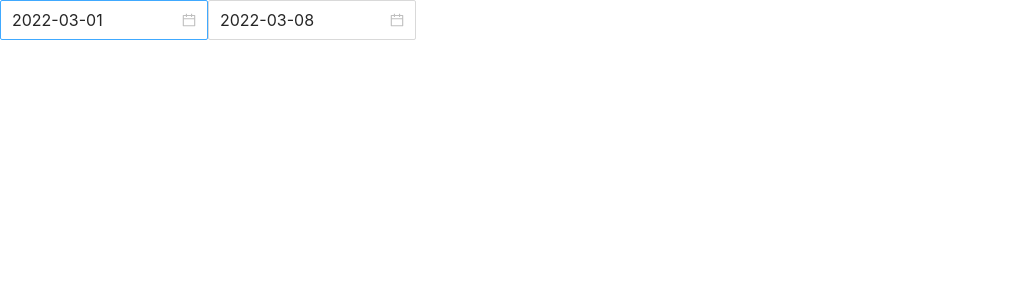
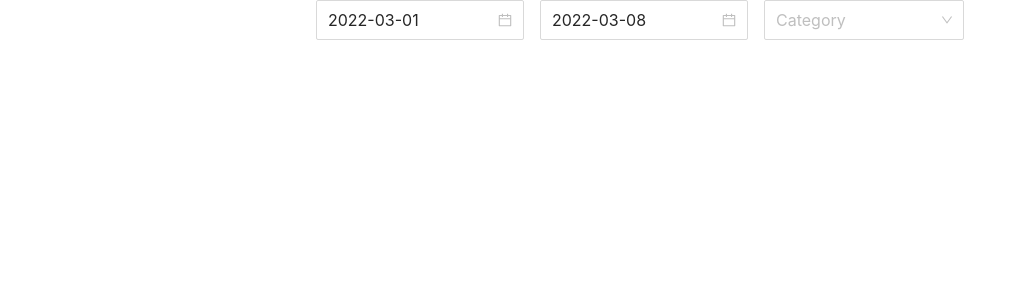
Before and after one commit to romantech/shopping-insight, a React (Create React App) app: page / in a window 1280 px wide. Shown: the top 300 px of the page, without its empty margins (0-1027 px from the left). Built offline with nearby package versions, Linux system fonts and the light colour scheme.

Commit message:
:triangular_flag_on_post: Add: 카테고리 선택 Hook 추가

```diff
--- a/src/components/FormOptions.tsx
+++ b/src/components/FormOptions.tsx
@@ -1,17 +1,29 @@
 import React from 'react';
 import moment from 'moment';
+import styled from 'styled-components/macro';
 import useDatePicker from '../hooks/useDatePicker';
+import { categoryKeys } from '../constants';
+import useSelect from '../hooks/useSelect';
+import { FlexCenterRow } from '../styles/commonStyles';
 
 export default function FormOptions(): JSX.Element {
   const [StartDateInput, startDate] = useDatePicker({
     initialValue: moment().subtract(7, 'days'),
+    type: 'date',
   });
-  const [EndDateInput, endDate] = useDatePicker({});
+  const [EndDateInput, endDate] = useDatePicker({ type: 'date' });
+  const [SelectInput, selectedCategory] = useSelect({ options: categoryKeys });
 
   return (
-    <section>
+    <StyledWrapper>
       <StartDateInput />
       <EndDateInput />
-    </section>
+      <SelectInput />
+    </StyledWrapper>
   );
 }
+
+const StyledWrapper = styled.section`
+  ${FlexCenterRow};
+  gap: 1rem;
+`;
--- /dev/null
+++ b/src/constants/index.ts
@@ -0,0 +1,51 @@
+// eslint-disable-next-line import/prefer-default-export
+export const categoryKeys = [
+  {
+    key: '50000008',
+    name: '패션/의류',
+  },
+  {
+    key: '50000000',
+    name: '생활/건강',
+  },
+  {
+    key: '50000005',
+    name: '출산/육아',
+  },
+  {
+    key: '50000003',
+    name: '디지털/가전',
+  },
+  {
+    key: '50000004',
+    name: '가구/인테리어',
+  },
+  {
+    key: '50000001',
+    name: '패션/잡화',
+  },
+  {
+    key: '50000007',
+    name: '스포츠/레저',
+  },
+  {
+    key: '50000002',
+    name: '화장품/미용',
+  },
+  {
+    key: '50000006',
+    name: '식품',
+  },
+  {
+    key: '50005542',
+    name: '도서',
+  },
+  {
+    key: '50000009',
+    name: '여가/생활편의',
+  },
+  {
+    key: '50000010',
+    name: '면세점',
+  },
+];
--- a/src/hooks/useDatePicker.tsx
+++ b/src/hooks/useDatePicker.tsx
@@ -1,11 +1,11 @@
-/* eslint-disable @typescript-eslint/no-non-null-assertion */
+/* eslint-disable @typescript-eslint/no-non-null-assertion,@typescript-eslint/explicit-module-boundary-types */
 import React, { useState } from 'react';
 import moment from 'moment';
 import { DatePicker, notification, Space } from 'antd';
 
-interface DatePickerProps {
+interface UseDatePickerProps {
   initialValue?: moment.Moment;
-  type?: TimeUnit;
+  type: TimeUnit;
   size?: 'large' | 'middle' | 'small';
 }
 
@@ -13,13 +13,12 @@ export default function useDatePicker({
   initialValue = moment(),
   type = 'date',
   size = 'large',
-}: DatePickerProps): [() => JSX.Element, moment.Moment] {
+}: UseDatePickerProps) {
   const [selectedDate, setSelectedDate] = useState(initialValue);
   const [status, setStatus] = useState<'' | 'warning' | 'error'>('');
 
   const onChangeHandler = (date: moment.Moment) => {
     const isValid = date.isAfter('2017-08-01');
-    const validDate = isValid ? date : moment().subtract(7, 'days');
 
     if (!isValid) {
       notification.error({
@@ -28,7 +27,7 @@ export default function useDatePicker({
       });
     }
 
-    setSelectedDate(validDate);
+    setSelectedDate(date);
     setStatus(isValid ? '' : 'error');
   };
 
@@ -46,5 +45,5 @@ export default function useDatePicker({
     );
   }
 
-  return [DateInput, selectedDate];
+  return [DateInput, selectedDate] as const;
 }
--- /dev/null
+++ b/src/hooks/useSelect.tsx
@@ -0,0 +1,40 @@
+import React, { useState } from 'react';
+import { Select } from 'antd';
+
+const { Option } = Select;
+
+interface UseSelectProps {
+  options: Record<string, string>[];
+  size?: 'large' | 'middle' | 'small';
+}
+
+// eslint-disable-next-line @typescript-eslint/explicit-module-boundary-types
+export default function useSelect({ options, size = 'large' }: UseSelectProps) {
+  const [selectedValue, setSelectedValue] = useState<string | null>(null);
+
+  const onChangeHandler = (value: string) => {
+    setSelectedValue(value);
+  };
+
+  function SelectInput() {
+    return (
+      <Select
+        onChange={onChangeHandler}
+        showSearch
+        value={selectedValue}
+        style={{ width: 200 }}
+        size={size}
+        placeholder="Category"
+        optionFilterProp="children"
+      >
+        {options.map(({ name, key }) => (
+          <Option key={key} value={key}>
+            {name}
+          </Option>
+        ))}
+      </Select>
+    );
+  }
+
+  return [SelectInput, selectedValue] as const;
+}
```
